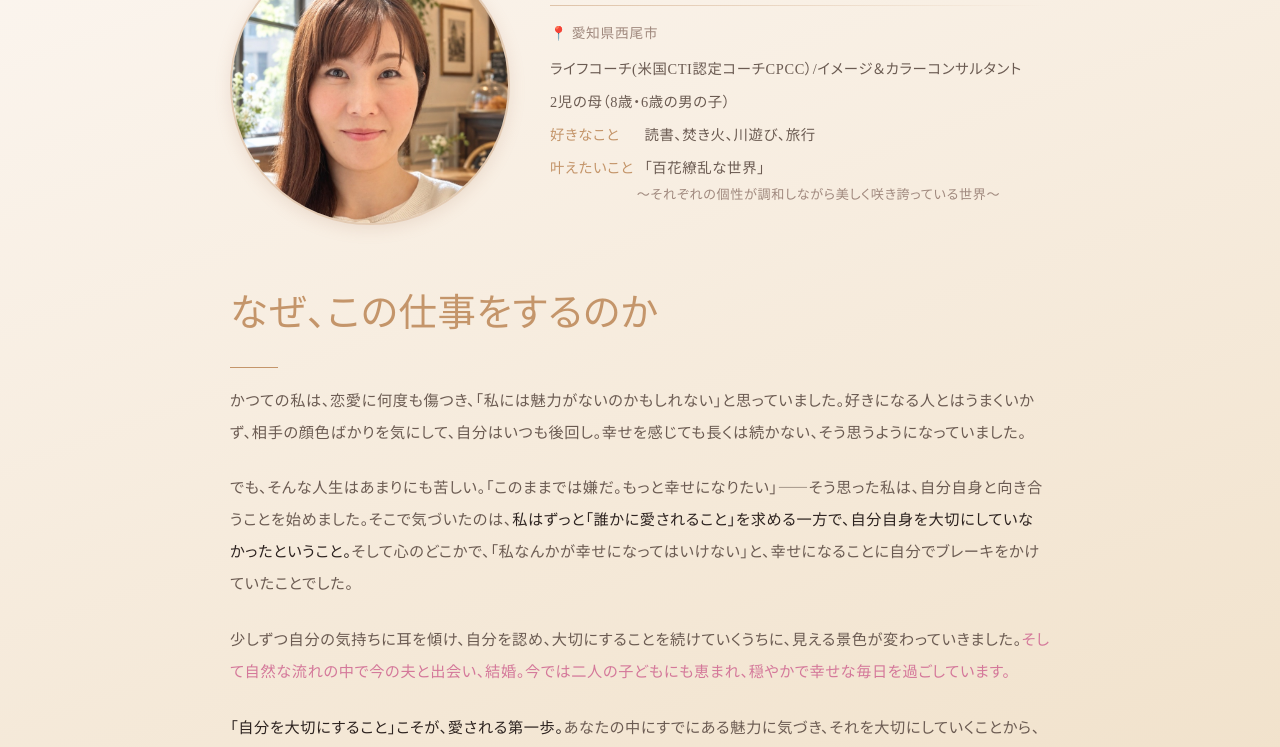
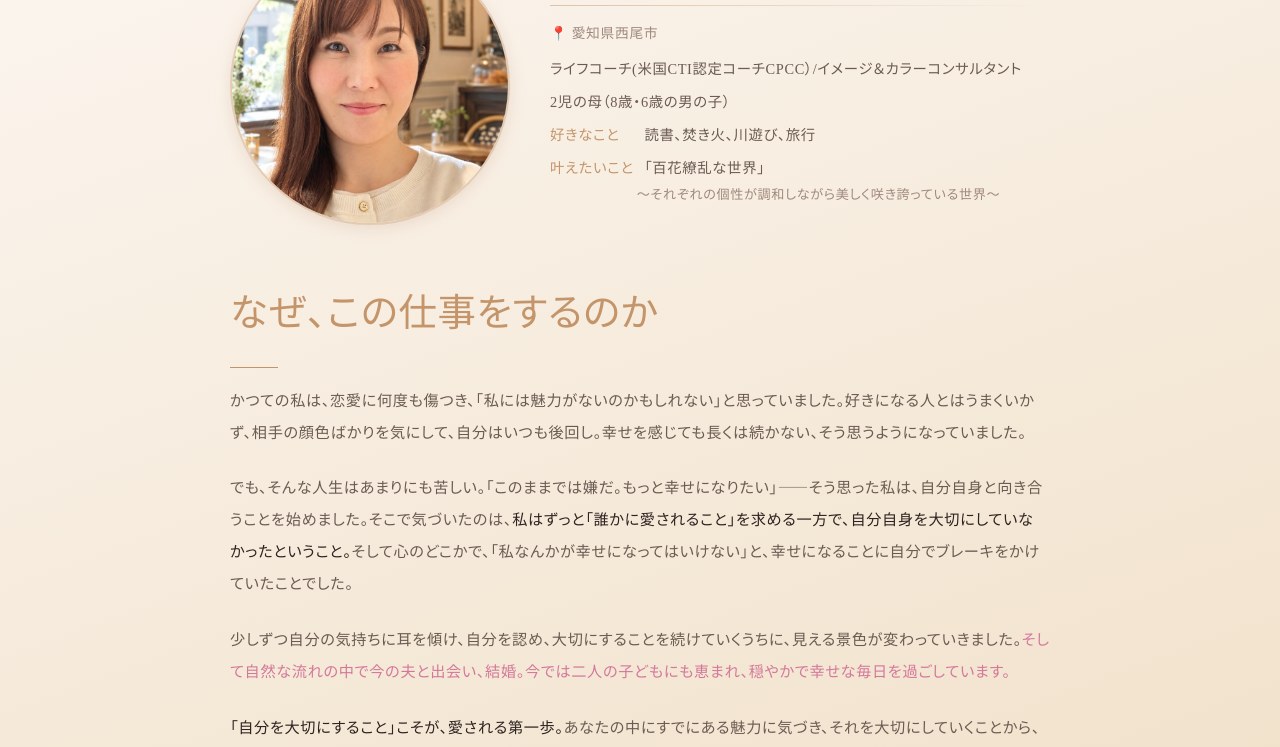
Before and after one commit to hiro10939-ctrl/website, a plain HTML site: page index.html in a window 1280 px wide. Shown: the part 4291-5038 px from the top of the page. Drawn offline with nearby package versions, Linux system fonts and the light colour scheme.

Commit message:
Add files via upload

```diff
--- a/index.html
+++ b/index.html
@@ -1067,7 +1067,7 @@
       width: 100%;
       height: 100%;
       object-fit: cover;
-      object-position: center top;
+      object-position: center 28%;
       display: block;
     }
     .profile-info {
@@ -1910,7 +1910,7 @@
         <span class="section-label fade-up">Profile</span>
         <div class="profile-card fade-up fade-up-delay-1">
           <div class="profile-photo-sm">
-            <img src="profile.jpg?v=20261002b" alt="菱谷ひろ子" />
+            <img src="profile.jpg?v=20261002c" alt="菱谷ひろ子" />
           </div>
           <div class="profile-info">
             <div class="profile-heading">
```
Also changed, not shown: 1 other file.
